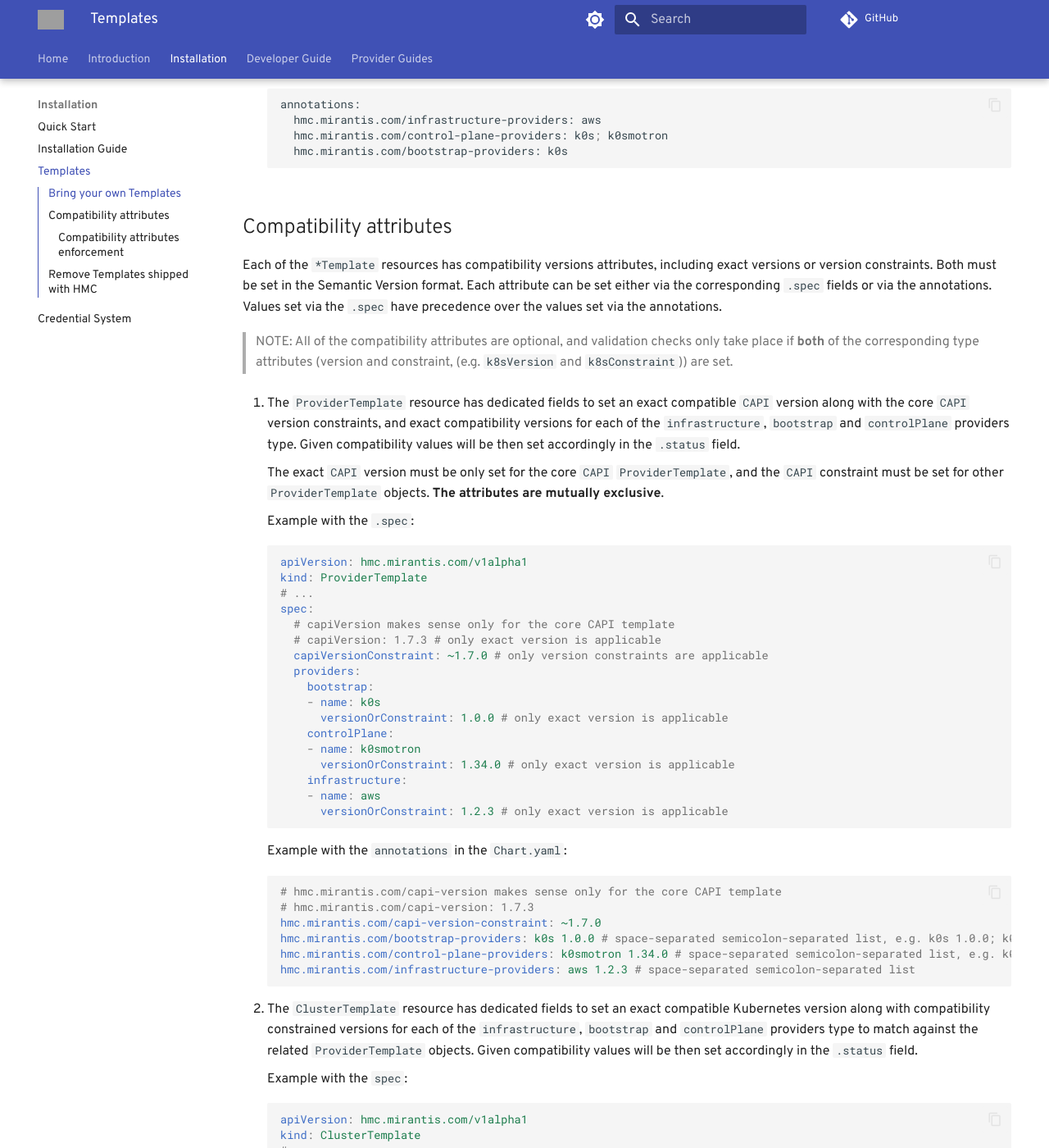
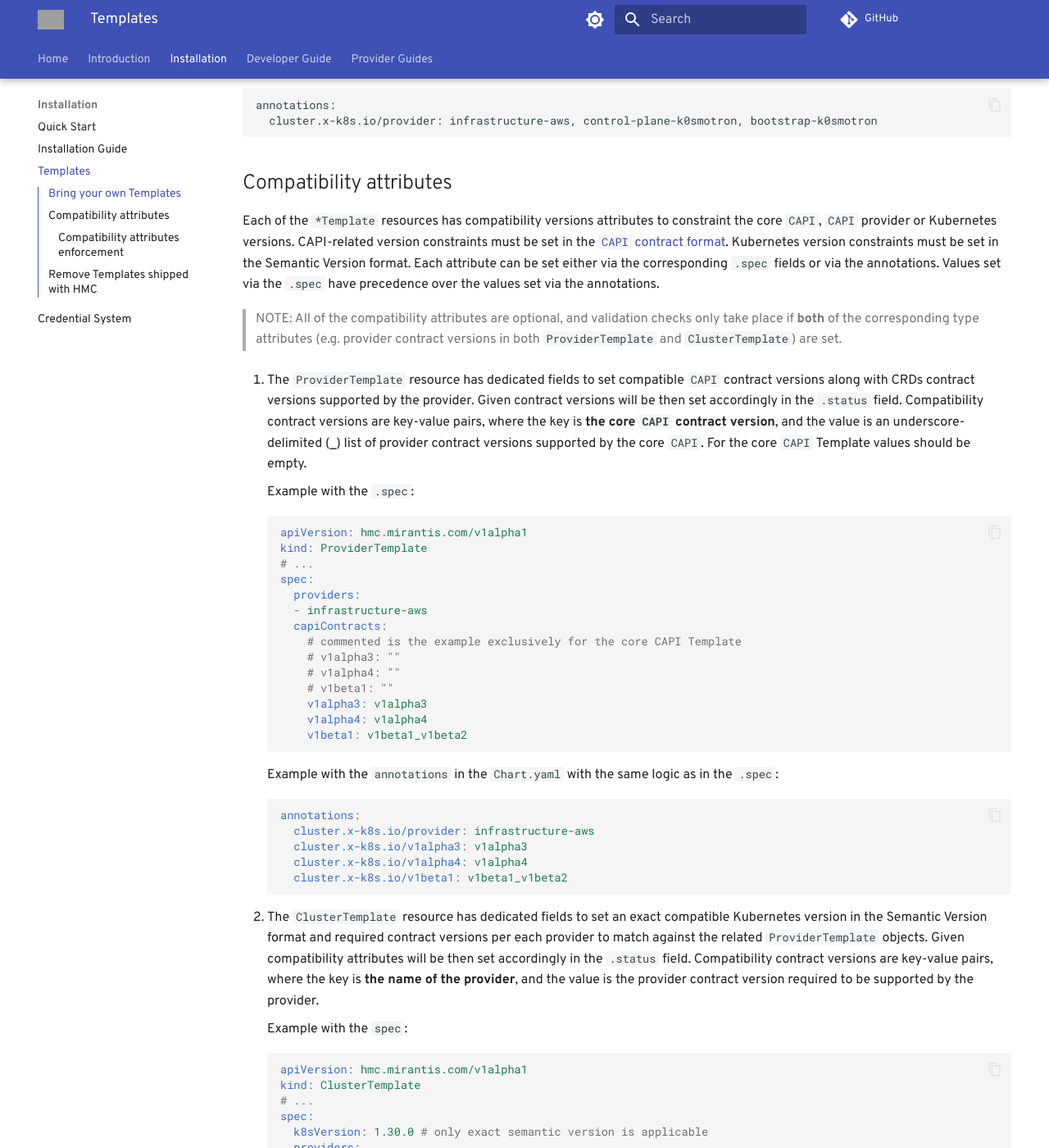
Before and after one commit to wrkode/project-2a-docs, an MkDocs documentation site: the page built from docs/template/main.md, in a window 1280 px wide and 1400 px high, scrolled down 2272 px. Shown: the whole window at 82% size. Built offline with MkDocs 1.6.1 and Material for MkDocs 9.7.7, drawn with Linux system fonts in a browser that asks for light colours; comment, search, counter and statistics services are not loaded; some of the changed text lies outside the part shown; grey boxes are pictures that could not be loaded.

Commit message:
Reflect changes to the compatibility attrs design (#24)
Closes https://github.com/Mirantis/hmc/issues/543

````diff
--- a/docs/template/main.md
+++ b/docs/template/main.md
@@ -1,6 +1,7 @@
 # Templates system
 
 By default, 2A delivers a set of default `ProviderTemplate`, `ClusterTemplate` and `SystemTemplate` objects:
+
 * `ProviderTemplate`
    The template containing the configuration of the provider, ex. k0smotron. Cluster-scoped.
 * `ClusterTemplate`
@@ -92,51 +93,46 @@ spec:
 
 The `*Template` should follow the rules mentioned below:
 
-1. `spec.providers` should contain the list of required Cluster API providers: `infrastructure`, `bootstrap` and
-`controlPlane`. As an alternative, the referenced helm chart may contain the specific annotations in the `Chart.yaml`
-(value is a list of providers divided by semicolon). These fields are only used for validation. For example:
+`spec.providers` should contain the list of required Cluster API providers: `infrastructure`, `bootstrap` and
+`control-plane`. As an alternative, the referenced helm chart may contain the specific annotations in the `Chart.yaml`
+(value is a list of providers divided by comma). These fields are only used for validation. For example:
 
-    `ClusterTemplate` spec:
+`ClusterTemplate` spec:
 
-    ```yaml
-    spec:
-      providers:
-        infrastructure:
-          - aws
-        bootstrap:
-          - k0s
-        controlPlane:
-          - k0smotron
-    ```
+```yaml
+spec:
+  providers:
+  - bootstrap-k0smotron
+  - control-plane-k0smotron
+  - infrastructure-aws
+```
 
-    `Chart.yaml`:
+`Chart.yaml`:
 
-    ```bash
-    annotations:
-      hmc.mirantis.com/infrastructure-providers: aws
-      hmc.mirantis.com/control-plane-providers: k0s; k0smotron
-      hmc.mirantis.com/bootstrap-providers: k0s
-    ```
+```bash
+annotations:
+  cluster.x-k8s.io/provider: infrastructure-aws, control-plane-k0smotron, bootstrap-k0smotron
+```
 
 ## Compatibility attributes
 
-Each of the `*Template` resources has compatibility versions attributes, including exact versions or version constraints.
-Both must be set in the Semantic Version format. Each attribute can be set either via the corresponding `.spec` fields or via the annotations.
+Each of the `*Template` resources has compatibility versions attributes to constraint the core `CAPI`, `CAPI` provider or Kubernetes versions.
+CAPI-related version constraints must be set in the [`CAPI` contract format](https://cluster-api.sigs.k8s.io/developer/providers/contracts).
+Kubernetes version constraints must be set in the Semantic Version format.
+Each attribute can be set either via the corresponding `.spec` fields or via the annotations.
 Values set via the `.spec` have precedence over the values set via the annotations.
 
 > NOTE:
 > All of the compatibility attributes are optional, and validation checks only take place
 > if **both** of the corresponding type attributes
-> (version and constraint, (e.g. `k8sVersion` and `k8sConstraint`)) are set.
+> (e.g. provider contract versions in both `ProviderTemplate` and `ClusterTemplate`) are set.
 
-1. The `ProviderTemplate` resource has dedicated fields to set an exact compatible `CAPI` version along
-with the core `CAPI` version constraints, and exact compatibility versions for each
-of the `infrastructure`, `bootstrap` and `controlPlane` providers type.
-Given compatibility values will be then set accordingly in the `.status` field.
-
-    The exact `CAPI` version must be only set for the core `CAPI` `ProviderTemplate`,
-    and the `CAPI` constraint must be set for other `ProviderTemplate` objects. **The attributes
-    are mutually exclusive**.
+1. The `ProviderTemplate` resource has dedicated fields to set compatible `CAPI` contract versions along
+with CRDs contract versions supported by the provider.
+Given contract versions will be then set accordingly in the `.status` field.
+Compatibility contract versions are key-value pairs, where the key is **the core `CAPI` contract version**,
+and the value is an underscore-delimited (_) list of provider contract versions supported by the core `CAPI`.
+For the core `CAPI` Template values should be empty.
 
     Example with the `.spec`:
 
@@ -145,36 +141,35 @@ Given compatibility values will be then set accordingly in the `.status` field.
     kind: ProviderTemplate
     # ...
     spec:
-      # capiVersion makes sense only for the core CAPI template
-      # capiVersion: 1.7.3 # only exact version is applicable
-      capiVersionConstraint: ~1.7.0 # only version constraints are applicable
       providers:
-        bootstrap:
-        - name: k0s
-          versionOrConstraint: 1.0.0 # only exact version is applicable
-        controlPlane:
-        - name: k0smotron
-          versionOrConstraint: 1.34.0 # only exact version is applicable
-        infrastructure:
-        - name: aws
-          versionOrConstraint: 1.2.3 # only exact version is applicable
+      - infrastructure-aws
+      capiContracts:
+        # commented is the example exclusively for the core CAPI Template
+        # v1alpha3: ""
+        # v1alpha4: ""
+        # v1beta1: ""
+        v1alpha3: v1alpha3
+        v1alpha4: v1alpha4
+        v1beta1: v1beta1_v1beta2
     ```
 
-    Example with the `annotations` in the `Chart.yaml`:
+    Example with the `annotations` in the `Chart.yaml` with the same logic
+    as in the `.spec`:
 
     ```yaml
-    # hmc.mirantis.com/capi-version makes sense only for the core CAPI template
-    # hmc.mirantis.com/capi-version: 1.7.3
-    hmc.mirantis.com/capi-version-constraint: ~1.7.0
-    hmc.mirantis.com/bootstrap-providers: k0s 1.0.0 # space-separated semicolon-separated list, e.g. k0s 1.0.0; k0s 1.0.1
-    hmc.mirantis.com/control-plane-providers: k0smotron 1.34.0 # space-separated semicolon-separated list, e.g. k0s 1.0.0; k0smotron 1.34.5
-    hmc.mirantis.com/infrastructure-providers: aws 1.2.3 # space-separated semicolon-separated list
+    annotations:
+      cluster.x-k8s.io/provider: infrastructure-aws
+      cluster.x-k8s.io/v1alpha3: v1alpha3
+      cluster.x-k8s.io/v1alpha4: v1alpha4
+      cluster.x-k8s.io/v1beta1: v1beta1_v1beta2
     ```
 
 1. The `ClusterTemplate` resource has dedicated fields to set an exact compatible Kubernetes version
-along with compatibility constrained versions for each of the `infrastructure`, `bootstrap`
-and `controlPlane` providers type to match against the related `ProviderTemplate` objects.
-Given compatibility values will be then set accordingly in the `.status` field.
+in the Semantic Version format and required contract versions per each provider to match against
+the related `ProviderTemplate` objects.
+Given compatibility attributes will be then set accordingly in the `.status` field.
+Compatibility contract versions are key-value pairs, where the key is **the name of the provider**,
+and the value is the provider contract version required to be supported by the provider.
 
     Example with the `spec`:
 
@@ -183,26 +178,26 @@ Given compatibility values will be then set accordingly in the `.status` field.
     kind: ClusterTemplate
     # ...
     spec:
-      k8sVersion: 1.30.0 # only exact version is applicable
+      k8sVersion: 1.30.0 # only exact semantic version is applicable
       providers:
-        bootstrap:
-        - name: k0s
-          versionOrConstraint: ">=1.0.0" # only version constraints are applicable
-        controlPlane:
-        - name: k0smotron
-          versionOrConstraint: ">=1.34.0 <2.0.0-0" # only version constraints are applicable
-        infrastructure:
-        - name: aws
-          versionOrConstraint: "~1.2.3" # only version constraints are applicable
+      - bootstrap-k0smotron
+      - control-plane-k0smotron
+      - infrastructure-aws
+      providerContracts:
+        bootstrap-k0smotron: v1beta1 # only a single contract version is applicable
+        control-plane-k0smotron: v1beta1
+        infrastructure-aws: v1beta2
     ```
 
     Example with the `annotations` in the `Chart.yaml`:
 
     ```yaml
-    hmc.mirantis.com/k8s-version: 1.30.0
-    hmc.mirantis.com/bootstrap-providers: k0s >=1.0.0 # space-separated semicolon-separated list
-    hmc.mirantis.com/control-plane-providers: k0smotron >=1.34.0 <2.0.0-0 # space-separated semicolon-separated list, e.g. k0s >=1.0.0; k0smotron ~1.34.0
-    hmc.mirantis.com/infrastructure-providers: aws ~1.2.3 # space-separated semicolon-separated list
+    annotations:
+      cluster.x-k8s.io/provider: infrastructure-aws, control-plane-k0smotron, bootstrap-k0smotron
+      cluster.x-k8s.io/bootstrap-k0smotron: v1beta1
+      cluster.x-k8s.io/control-plane-k0smotron: v1beta1
+      cluster.x-k8s.io/infrastructure-aws: v1beta2
+      hmc.mirantis.com/k8s-version: 1.30.0
     ```
 
 1. The `ServiceTemplate` resource has dedicated fields to set an compatibility constrained
@@ -216,7 +211,7 @@ Given compatibility values will be then set accordingly in the `.status` field.
     kind: ServiceTemplate
     # ...
     spec:
-      k8sConstraint: "^1.30.0" # only version constraints are applicable
+      k8sConstraint: "^1.30.0" # only semantic version constraints are applicable
     ```
 
     Example with the `annotations` in the `Chart.yaml`:
````
